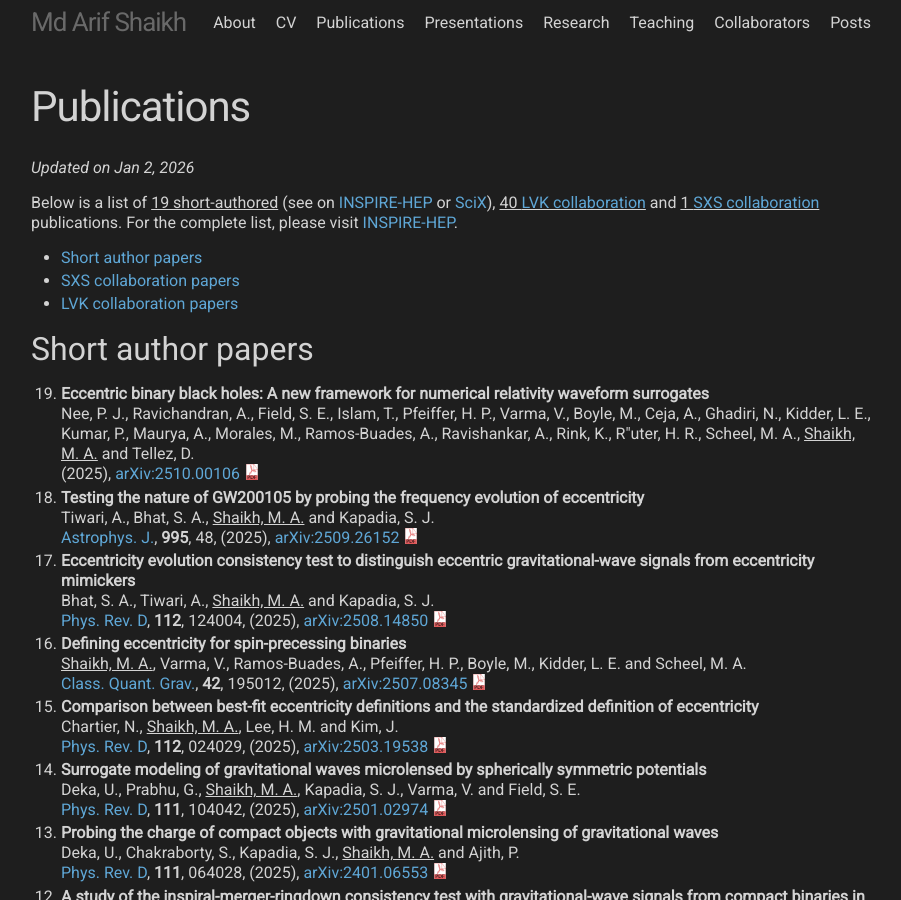
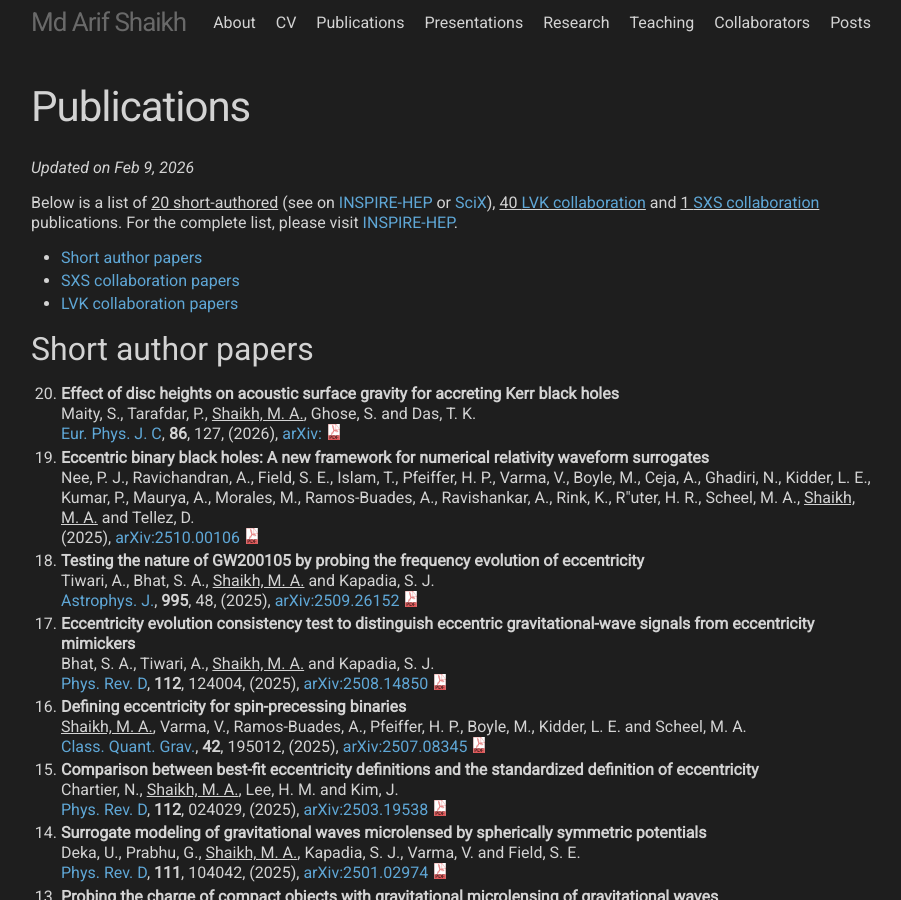
Before and after one commit to md-arif-shaikh/md-arif-shaikh.github.io, a Jekyll site: the page built from 03_publications.html, in a window 1280 px wide and 900 px high. Shown: the whole window, without its empty margins (189-1090 px from the left). Built offline with Jekyll 4.4.1, drawn with Linux system fonts in a browser that asks for light colours; a style sheet for code colours, icons or effects is not loaded.

Commit message:
add epjc publication

```diff
--- a/03_publications.html
+++ b/03_publications.html
@@ -2,7 +2,7 @@
 title: "Publications"
 permalink: /publications/
 layout: page
-update_date: 02-01-2026
+update_date: 09-02-2026
 ---
 {% assign short_paper_count = site.data.short_author | size %}
 {% assign lvk_paper_count = site.data.lvk | size %}
--- a/_data/short_author.bib
+++ b/_data/short_author.bib
@@ -1,3 +1,20 @@
+@article{Maity2026,
+    author = "Maity, Susovan and Tarafdar, Pratik and Shaikh, Md Arif and Ghose, Souvik and Das, Tapas K.",
+    title = "{Effect of disc heights on acoustic surface gravity for accreting Kerr black holes}",
+    eprint = "",
+    archivePrefix = "arXiv",
+    primaryClass = "astro-ph.HE",
+    doi = {10.1140/epjc/s10052-026-15281-3},
+    url = {https://doi.org/10.3847/1538-4357/ae1d74},
+    year = {2026},
+    month = {feb},
+    publisher = {Springer Nature},
+    volume = {86},
+    number = {2},
+    pages = {127},
+    journal = "Eur. Phys. J. C",
+}
+
 @article{Nee:2025nmh,
     author = "Nee, Peter James and Ravichandran, Adhrit and Field, Scott E. and Islam, Tousif and Pfeiffer, Harald P. and Varma, Vijay and Boyle, Michael and Ceja, Andrea and Ghadiri, Noora and Kidder, Lawrence E. and Kumar, Prayush and Maurya, Akash and Morales, Marlo and Ramos-Buades, Antoni and Ravishankar, Abhishek and Rink, Katie and R{\"u}ter, Hannes R. and Scheel, Mark A. and Shaikh, Md Arif and Tellez, Daniel",
     title = "{Eccentric binary black holes: A new framework for numerical relativity waveform surrogates}",
--- a/_data/short_author.yaml
+++ b/_data/short_author.yaml
@@ -1,3 +1,19 @@
+Maity2026:
+  author: "Maity, S., Tarafdar, P., <u>Shaikh, M. A.</u>, Ghose, S. and Das, T. K."
+  title: "Effect of disc heights on acoustic surface gravity for accreting Kerr black holes"
+  eprint: ""
+  archiveprefix: "arXiv"
+  primaryclass: "astro-ph.HE"
+  doi: "10.1140/epjc/s10052-026-15281-3"
+  url: "https://doi.org/10.3847/1538-4357/ae1d74"
+  year: "2026"
+  month: "feb"
+  publisher: "Springer Nature"
+  volume: "86"
+  number: "2"
+  pages: "127"
+  journal: "Eur. Phys. J. C"
+  entrytype: "article"
 Nee:2025nmh:
   author: "Nee, P. J., Ravichandran, A., Field, S. E., Islam, T., Pfeiffer, H. P., Varma, V., Boyle, M., Ceja, A., Ghadiri, N., Kidder, L. E., Kumar, P., Maurya, A., Morales, M., Ramos-Buades, A., Ravishankar, A., Rink, K., R\"uter, H. R., Scheel, M. A., <u>Shaikh, M. A.</u> and Tellez, D."
   title: "Eccentric binary black holes: A new framework for numerical relativity waveform surrogates"
```
